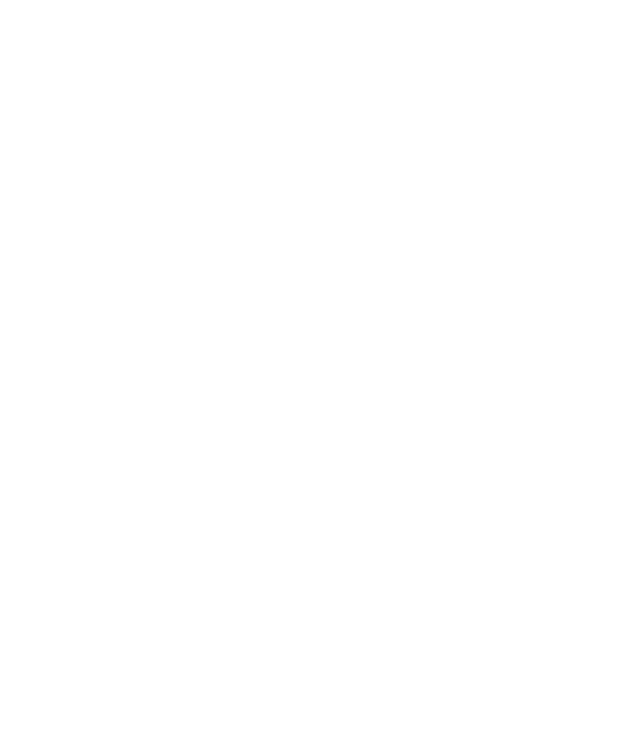
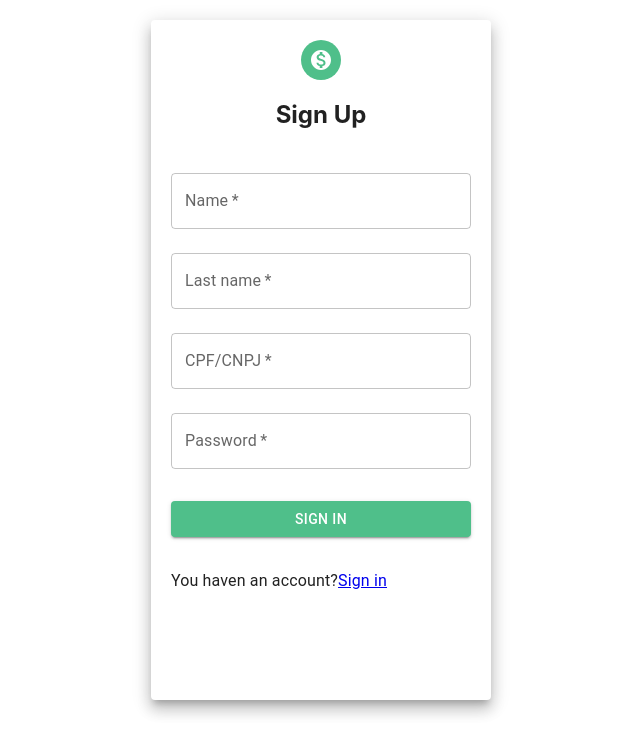
Before and after one commit to 22-YanKaiky/bills-to-pays, a React (Create React App) app: page /register in a window 1280 px wide. Shown: the top 754 px of the page, without its empty margins (319-959 px from the left). Built offline with nearby package versions, Linux system fonts and the light colour scheme.

Commit message:
feat(Login): register

```diff
--- a/package.json
+++ b/package.json
@@ -10,6 +10,7 @@
     "@testing-library/jest-dom": "^5.16.1",
     "@testing-library/react": "^12.1.2",
     "@testing-library/user-event": "^13.5.0",
+    "axios": "^0.25.0",
     "react": "^17.0.2",
     "react-dom": "^17.0.2",
     "react-router-dom": "^5.3.0",
--- /dev/null
+++ b/src/pages/Login/Register.js
@@ -0,0 +1,56 @@
+import { Avatar, Button, Checkbox, FormControlLabel, Grid, Paper } from "@mui/material";
+import MonetizationOnIcon from '@mui/icons-material/MonetizationOn';
+import TextField from '@mui/material/TextField';
+import { Typography } from '@mui/material'
+import { Link } from 'react-router-dom';
+import React from "react";
+
+const paperStyle = {
+    padding: 20,
+    height: '80vh',
+    width: 300,
+    margin: '20px auto'
+}
+
+const avatarStyle = {
+    backgroundColor: '#4fbf8a'
+}
+
+const inputStyle = {
+    marginTop: '1.5rem'
+}
+
+const buttonStyle = {
+    margin: '2rem 0',
+    backgroundColor: '#4fbf8a'
+}
+
+export default function Register() {
+    return (
+        <Grid>
+            <Paper elevation={10} style={paperStyle}>
+                <Grid align='center'>
+                    <Avatar style={avatarStyle}>
+                        <MonetizationOnIcon />
+                    </Avatar>
+
+                    <h2>Sign Up</h2>
+                </Grid>
+
+                <TextField label="Name" placeholder='Enter username' variant="outlined" fullWidth required style={inputStyle} />
+                <TextField label="Last name" placeholder='Enter username' variant="outlined" fullWidth required style={inputStyle} />
+                <TextField label="CPF/CNPJ" placeholder='Enter username' variant="outlined" fullWidth required style={inputStyle} />
+                <TextField label="Password" placeholder='Enter password' type='password' variant="outlined" fullWidth required style={inputStyle} />
+
+                <Button type='submit' style={buttonStyle} fullWidth variant='contained'>Sign in</Button>
+
+                <Typography>
+                    You haven an account?
+                    <Link to="/">
+                        Sign in
+                    </Link>
+                </Typography>
+            </Paper>
+        </Grid>
+    )
+}
--- a/src/pages/Login/index.js
+++ b/src/pages/Login/index.js
@@ -1,9 +1,12 @@
+import { Avatar, Button, Checkbox, FormControlLabel, Grid, Paper } from "@mui/material";
 import MonetizationOnIcon from '@mui/icons-material/MonetizationOn';
 import TextField from '@mui/material/TextField';
-import { Avatar, Button, Checkbox, FormControlLabel, Grid, Paper } from "@mui/material";
-import React from "react";
+import UsersAPI from '../../Services/UsersAPI';
+import { Typography } from '@mui/material'
+import { Link } from 'react-router-dom';
+import React, { useEffect, useState } from "react";
+import axios from "axios";
 
-export default function Login() {
 const paperStyle = {
     padding: 20,
     height: '70vh',
@@ -23,10 +26,37 @@
     marginTop: '0.5rem'
 }
 
+const typographyStyle = {
+    marginBottom: '8px',
+}
+
 const buttonStyle = {
-        color: '#fff',
-        marginTop: '2rem',
+    margin: '2rem 0',
     backgroundColor: '#4fbf8a'
+}
+
+export default function Login() {
+    const [user, setUser] = useState([]);
+
+    useEffect(() => {
+        async function getUsers() {
+            const response = await axios.get(UsersAPI);
+
+            setUser(response.data)
+        }
+
+        getUsers();
+    }, [user])
+
+    const setInput = (event) => {
+        const { name, value } = event.target;
+
+        const login = {
+            ...user,
+            [name]: value
+        }
+
+        setUser(login)
     }
 
     return (
@@ -40,8 +70,8 @@
                     <h2>Sign in</h2>
                 </Grid>
 
-                <TextField label="Username" placeholder='Enter username' variant="outlined" fullWidth required style={inputStyle}/>
-                <TextField label="Password" placeholder='Enter password' type='password' variant="outlined" fullWidth required style={inputStyle}/>
+                <TextField onChange={(e) => setInput(e)} value={user.name} label="Name" placeholder='Enter name' variant="outlined" fullWidth required style={inputStyle} />
+                <TextField onChange={(e) => setInput(e)} value={user.last_name} label="Lastname" placeholder='Enter last name' variant="outlined" fullWidth required style={inputStyle} />
 
                 <FormControlLabel
                     control={<Checkbox name='checkedB' color='primary' />}
@@ -50,6 +80,19 @@
                 />
 
                 <Button type='submit' style={buttonStyle} fullWidth variant='contained'>Sign in</Button>
+
+                <Typography style={typographyStyle}>
+                    <Link href="#">
+                        Forgot password?
+                    </Link>
+                </Typography>
+
+                <Typography>
+                    You haven't an account?
+                    <Link to="/register">
+                        Sign up
+                    </Link>
+                </Typography>
             </Paper>
         </Grid>
     )
--- a/src/routes.js
+++ b/src/routes.js
@@ -1,12 +1,14 @@
 import React from "react";
 import { BrowserRouter as Router, Switch, Route } from "react-router-dom";
 import Login from "./pages/Login";
+import Register from "./pages/Login/Register";
 
 export default function Routes() {
     return (
         <Router>
             <Switch>
                 <Route path="/" exact component={Login} />
+                <Route path="/register" exact component={Register} />
             </Switch>
         </Router>
     )
```
Also changed, not shown: 1 other file (tests, documents, lock files or other folders). Lines whose indentation alone changed are shown as unchanged.
